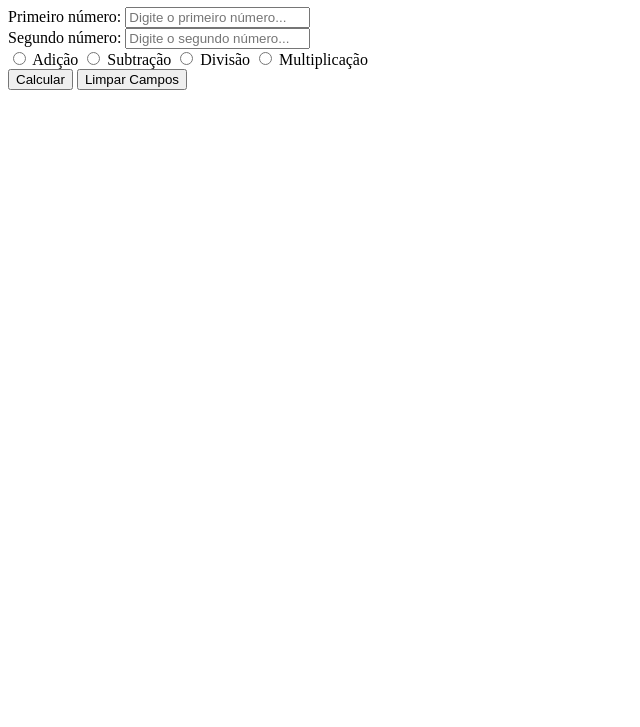
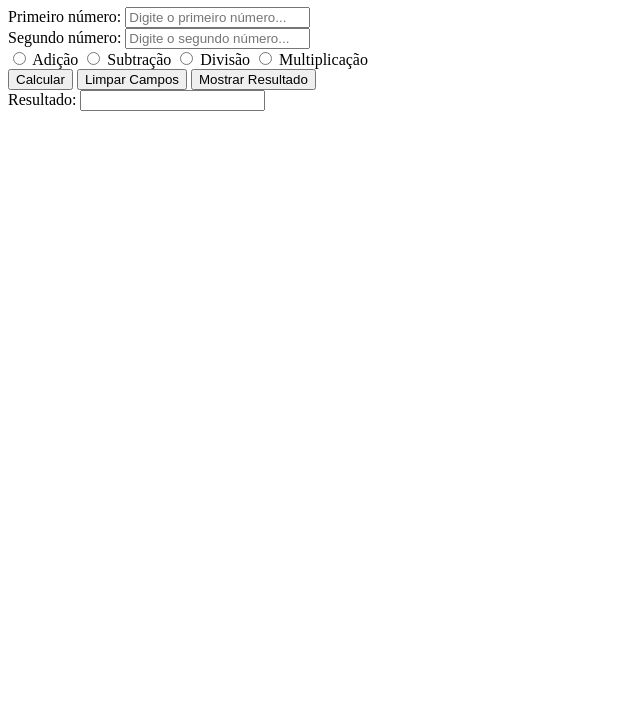
Before and after one commit to O-Chagas/PrjJavaScript, a plain HTML site: page calculadora2.html in a window 1280 px wide. Shown: the part 73-800 px from the top of the page, without its empty margins (0-640 px from the left). Drawn offline with Linux system fonts and the light colour scheme.

Commit message:
Finalizando calculadora

```diff
--- a/calculadora2.html
+++ b/calculadora2.html
@@ -12,11 +12,11 @@
         <form action="calculadora2.html" method="GET" name="formCalculadora" onsubmit="calcular();">
             <div>
                 <label for="numero1"> Primeiro número: </label>
-                <input type="text" name="num1" id="numero1" placeholder="Digite o primeiro número...">
+                <input type="text" name="num1" id="numero1" placeholder="Digite o primeiro número..." class="form-input">
             </div>
             <div>
                 <label for="numero2"> Segundo número: </label>
-                <input type="text" name="num2" id="numero2" placeholder="Digite o segundo número...">
+                <input type="text" name="num2" id="numero2" placeholder="Digite o segundo número..." class="form-input">
             </div>
             <div>
                 <input type="radio" name="oper" id="op-mais" value="+">
@@ -34,12 +34,20 @@
             <div>
                 <input type="submit" value="Calcular">
                 <input type="reset" value="Limpar Campos">
+                <input type="button" value="Mostrar Resultado" onclick="calcular();">
             </div>
 
+        </form>
 
+        <div>
+            <label for="resultado">Resultado: </label>
+            <input type="text" name="result" id="resultado">
+        </div>
 
+        <p id='pResultado'>
 
-        </form>
+        </p>
+
     </main>
   <script src="js/calculadora2.js"></script>
 </body>
--- a/js/calculadora2.js
+++ b/js/calculadora2.js
@@ -1,6 +1,31 @@
+
+//pegando o valor da caixa de texto via querySelector
+console.log(document.querySelector('#numero1').value);
+
+//pegando o valor da caixa de texto via getElementById
+console.log(document.getElementById('numero1').value);
+
+//pegando o valor da caixa de texto via getElementByTagName
+//IMPORTANTE getElementByTagName retorna um array de tags
+console.log(document.getElementsByTagName('input')[0].value);
+
+//pegando o valor da caixa de texto via getElementByClassName
+//IMPORTANTE getElementByClassName retorna um array de elementos
+//com a referida classe
+console.log(document.getElementsByClassName('form-input')[0].value);
+
+//alterando valores de uma tag utilizando o innerHTML
+//console.log(document.getElementsByTagName('label')[0].innerHTML='Meu número');
+
+//capturando valores de uma tag utilizando o innerHTML
+console.log(document.getElementsByTagName('label')[0].innerHTML);
+
+
+
+
 function calcular() {
-    const primeiroNumero = document.formCalculadora.num1.value;
-    const segundoNumero = document.formCalculadora.num2.value;
+    const primeiroNumero = parseFloat(document.formCalculadora.num1.value);
+    const segundoNumero = parseFloat(document.formCalculadora.num2.value);
     const operacao = document.formCalculadora.oper.value;
     let resultado;
 
@@ -17,12 +42,20 @@ function calcular() {
         resultado = primeiroNumero * segundoNumero;
     }
 
+    /*
     //janela
-    alert('O resultado da operação é: ', resultado);
+    alert('O resultado da operação é: ' + resultado);
 
     //console log
     console.log(('O resultado da operação é: ', resultado));
 
     //documento
     document.write('O resultado da operação é: ', resultado);
+    */
+
+    const caixaResultado = document.getElementById('resultado');
+    caixaResultado.value = resultado;
+
+    const paragrafoResultado = document.getElementById('pResultado');
+    paragrafoResultado.innerHTML = resultado;
 }
```
